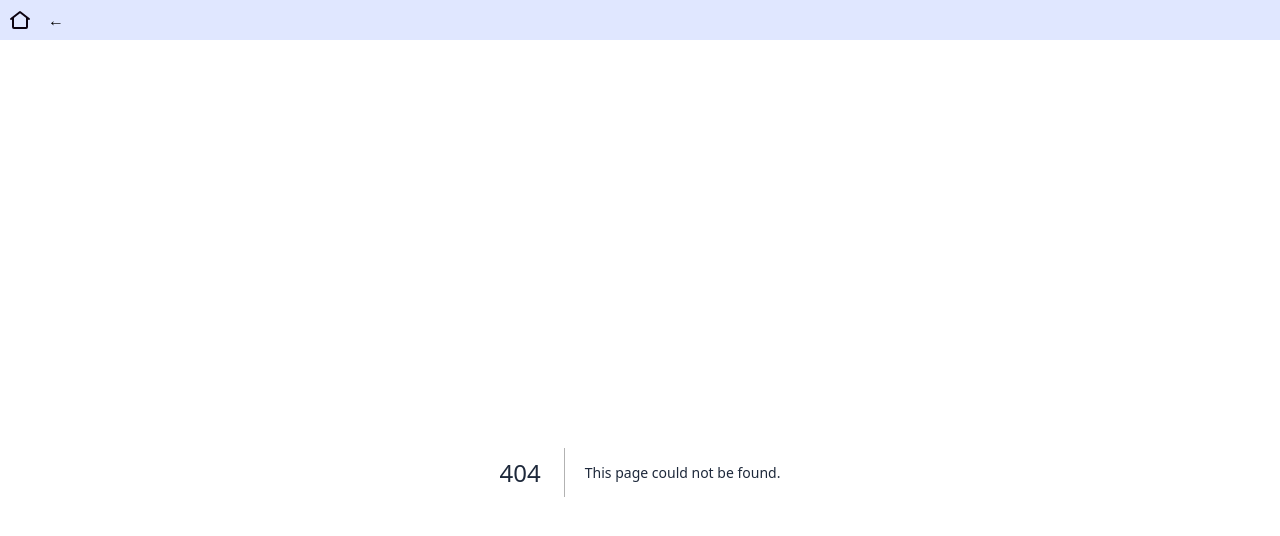
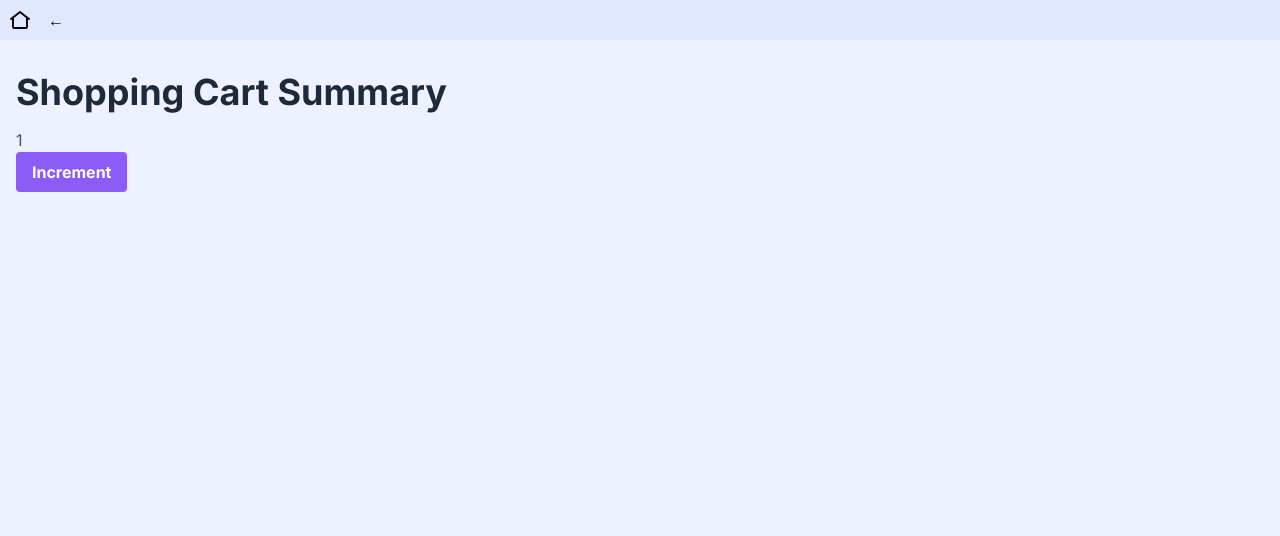
Before and after one commit to emanuelefavero/frontend-problems, a Next.js app in the folder react/: page /shopping-cart-summary in a window 1280 px wide. Before the commit this address had no page. Shown: the top 536 px of the page. Built offline with nearby package versions, Linux system fonts and the light colour scheme.

Commit message:
feat: add shopping-cart-summary boilerplate with working zustand

```diff
--- a/react/app/page.tsx
+++ b/react/app/page.tsx
@@ -48,6 +48,9 @@ export default function Home() {
         <li>
           <Link href='/todo-list-with-filter'>Todo List with Filter</Link>
         </li>
+        <li>
+          <Link href='/shopping-cart-summary'>Shopping Cart Summary</Link>
+        </li>
       </ul>
     </>
   )
--- /dev/null
+++ b/react/app/shopping-cart-summary/components/Component.tsx
@@ -0,0 +1,14 @@
+'use client'
+
+import { useCounterStore } from '../store/useCounterStore'
+
+export default function Component() {
+  const { count, increment } = useCounterStore()
+
+  return (
+    <>
+      <p>{count}</p>
+      <button onClick={increment}>Increment</button>
+    </>
+  )
+}
--- /dev/null
+++ b/react/app/shopping-cart-summary/page.tsx
@@ -0,0 +1,11 @@
+import Component from './components/Component'
+
+export default function Page() {
+  return (
+    <>
+      <h1>Shopping Cart Summary</h1>
+
+      <Component />
+    </>
+  )
+}
--- /dev/null
+++ b/react/app/shopping-cart-summary/store/useCounterStore.ts
@@ -0,0 +1,11 @@
+import { create } from 'zustand'
+
+interface CounterState {
+  count: number
+  increment: () => void
+}
+
+export const useCounterStore = create<CounterState>((set) => ({
+  count: 1,
+  increment: () => set((state) => ({ count: state.count + 1 })),
+}))
```
